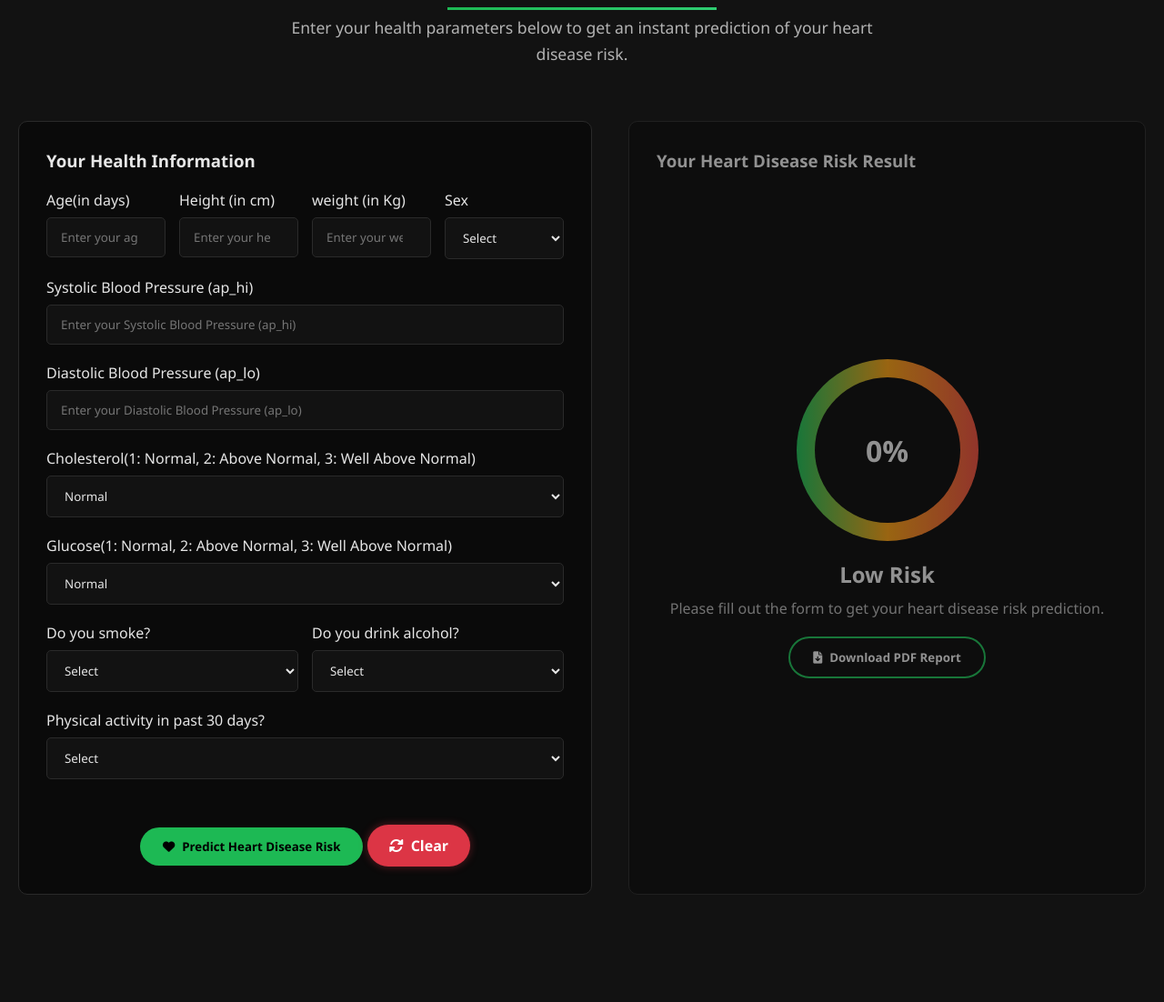
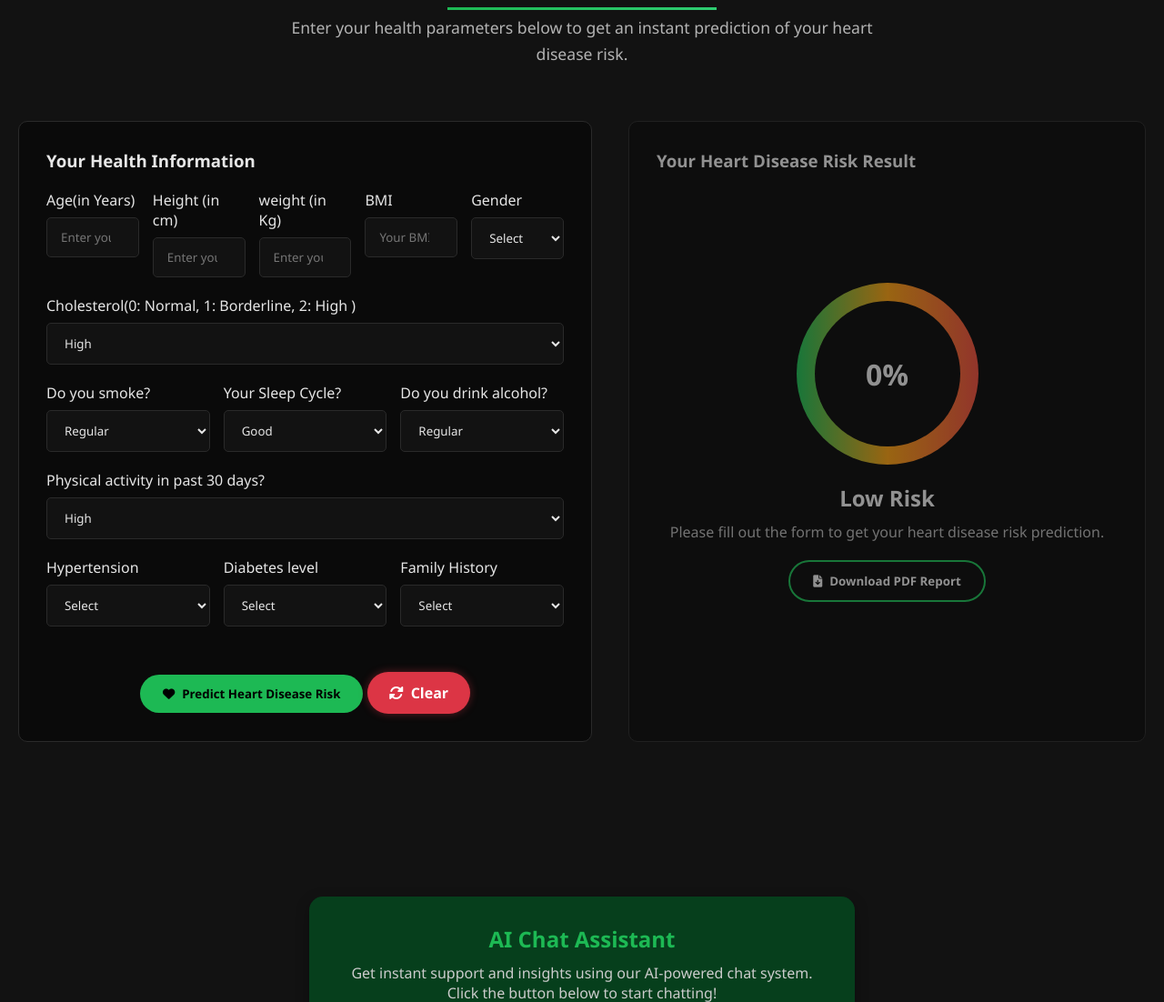
Before and after one commit to Srinjoy2004/CardioSense.AI_Backend, a Flask app: page / in a window 1280 px wide. Shown: the part 1952-3054 px from the top of the page at 91% size. Run offline with Flask 3, Linux system fonts and the light colour scheme; parts of the project's set-up code (start-up, migrations or seed data) failed here and were passed over; some libraries are stand-ins or nearby versions.

Commit message:
Update index.html

```diff
--- a/templates/index.html
+++ b/templates/index.html
@@ -142,7 +142,7 @@
               </div>
               <div class="form-row">
                 <div class="form-group">
-                  <label for="age">Age(in days)</label>
+                  <label for="age">Age(in Years)</label>
                   <input
                     type="number"
                     id="age"
@@ -172,7 +172,17 @@
                 </div>
 
                 <div class="form-group">
-                  <label for="sex">Sex</label>
+                  <label for="bmi">BMI</label>
+                  <input
+                    type="number"
+                    id="bmi"
+                    class="form-control"
+                    placeholder="Your BMI"
+                  />
+                </div>
+
+                <div class="form-group">
+                  <label for="sex">Gender</label>
                   <select id="sex" class="form-control">
                     <option value="">Select</option>
                     <option value="1">Male</option>
@@ -180,66 +190,46 @@
                   </select>
                 </div>
               </div>
-              <div class="form-group">
-                <label for="ap_hi">Systolic Blood Pressure (ap_hi)</label>
-                <input
-                  type="number"
-                  step="0.1"
-                  id="ap_hi"
-                  class="form-control"
-                  placeholder="Enter your Systolic Blood Pressure (ap_hi)"
-                />
-              </div>
 
-              <div class="form-group">
-                <label for="ap_lo">Diastolic Blood Pressure (ap_lo)</label>
-                <input
-                  type="number"
-                  step="0.1"
-                  id="ap_lo"
-                  class="form-control"
-                  placeholder="Enter your Diastolic Blood Pressure (ap_lo)"
-                />
-              </div>
+
+
 
               <div class="form-group">
                 <label for="ch"
-                  >Cholesterol(1: Normal, 2: Above Normal, 3: Well Above
-                  Normal)</label
+                  >Cholesterol(0: Normal, 1: Borderline, 2: High
+                  )</label
                 >
                 <select id="ch" class="form-control">
-                  <option value="1">Normal</option>
-                  <option value="2">Above Normal</option>
-                  <option value="3">Well Above</option>
+                  <option value="2">High</option>
+                  <option value="1">Borderline</option>
+                  <option value="0">Normal</option>
                 </select>
               </div>
 
-              <div class="form-group">
-                <label for="gl"
-                  >Glucose(1: Normal, 2: Above Normal, 3: Well Above
-                  Normal)</label
-                >
-                <select id="gl" class="form-control">
-                  <option value="1">Normal</option>
-                  <option value="2">Above Normal</option>
-                  <option value="3">Well Above</option>
-                </select>
-              </div>
+
 
               <div class="form-row">
                 <div class="form-group">
                   <label for="smoking">Do you smoke?</label>
                   <select id="smoking" class="form-control">
-                    <option value="">Select</option>
-                    <option value="1">Yes</option>
+                    <option value="2">Regular</option>
+                    <option value="1">Occasionally</option>
                     <option value="0">No</option>
+                  </select>
+                </div>
+                <div class="form-group">
+                  <label for="sleep">Your Sleep Cycle?</label>
+                  <select id="sleep" class="form-control">
+                    <option value="2">Good</option>
+                    <option value="1">Average</option>
+                    <option value="0">Poor</option>
                   </select>
                 </div>
                 <div class="form-group">
                   <label for="alcohol">Do you drink alcohol?</label>
                   <select id="alcohol" class="form-control">
-                    <option value="">Select</option>
-                    <option value="1">Yes</option>
+                    <option value="2">Regular</option>
+                    <option value="1">Occasionally</option>
                     <option value="0">No</option>
                   </select>
                 </div>
@@ -249,6 +239,33 @@
                 <div class="form-group">
                   <label for="physical">Physical activity in past 30 days?</label>
                   <select id="physical" class="form-control">
+                    <option value="2">High</option>
+                    <option value="1">Medium</option>
+                    <option value="0">Low</option>
+                  </select>
+                </div>
+              </div>
+
+              <div class="form-row">
+                <div class="form-group">
+                  <label for="hypertension">Hypertension</label>
+                  <select id="hypertension" class="form-control">
+                    <option value="">Select</option>
+                    <option value="1">Yes</option>
+                    <option value="0">No</option>
+                  </select>
+                </div>
+                <div class="form-group">
+                  <label for="diabetes">Diabetes level</label>
+                  <select id="diabetes" class="form-control">
+                    <option value="">Select</option>
+                    <option value="1">Yes</option>
+                    <option value="0">No</option>
+                  </select>
+                </div>
+                <div class="form-group">
+                  <label for="family">Family History</label>
+                  <select id="family" class="form-control">
                     <option value="">Select</option>
                     <option value="1">Yes</option>
                     <option value="0">No</option>
@@ -301,26 +318,29 @@
         </div>
         <script>
           document.getElementById("clear-btn").addEventListener("click", function() {
-
+            // Clear all form input fields
             document.getElementById("age").value = "";
             document.getElementById("height").value = "";
             document.getElementById("weight").value = "";
+            document.getElementById("bmi").value = "";
             document.getElementById("sex").value = "";
-              document.getElementById("ap_hi").value = "";
-              document.getElementById("ap_lo").value = "";
-              document.getElementById("ch").value = "1";
-              document.getElementById("gl").value = "1";
-              document.getElementById("smoking").value = "";
-              document.getElementById("alcohol").value = "";
-              document.getElementById("physical").value = "";
+            document.getElementById("ch").value = "1"; // Default to borderline
+            document.getElementById("smoking").value = "0"; // Default to No
+            document.getElementById("sleep").value = "1"; // Default to Average
+            document.getElementById("alcohol").value = "0"; // Default to No
+            document.getElementById("physical").value = "1"; // Default to Medium
+            document.getElementById("hypertension").value = "";
+            document.getElementById("diabetes").value = "";
+            document.getElementById("family").value = "";
 
-
+            // Reset prediction results
             document.getElementById("risk-percentage").innerText = "0%";
             document.getElementById("risk-level").innerText = "Low Risk";
             document.getElementById("risk-message").innerText = "Please fill out the form to get your heart disease risk prediction.";
             document.getElementById("download-btn").disabled = true;
-          });
+          }); // <-- Added closing brace and parenthesis
         </script>
+
       </section>
 
     <!-- CHATBOT SECTION -->
@@ -424,7 +444,7 @@
                         <div class="testimonial-author">
                             <div class="author-avatar">MD</div>
                             <div class="author-info">
-                                <h4>Dr. Mrityunjoy Datta</h4>
+                                <h4>Dr. Nunudin Datta</h4>
                                 <small>Doctor(BHMS)</small>
                             </div>
                         </div>
@@ -513,7 +533,7 @@
                   <h3> Our Newsletter</h3>
                   <p>Subscribe to our newsletter to receive the latest updates on heart health and our AI technology.</p>
                   <div class="newsletter-form">
-                      <input type="email" id="email-input" name="newsletter-email" placeholder="Your email address">
+                      <input type="email" id="email-input" placeholder="Your email address">
                       <button onclick="validateEmail()">Subscribe</button>
                   </div>
                 </div>
@@ -535,31 +555,10 @@
           } else if (!emailPattern.test(email)) {
               alert("Please enter a valid email address.");
           } else {
-
-                // Send POST request to backend
-                fetch('/newsletter/subscribe', {
-                  method: 'POST',
-                  headers: {
-                      'Content-Type': 'application/json'
-                  },
-                  body: JSON.stringify({ email: email })
-                })
-                .then(response => response.json())
-                .then(data => {
-                  if (data.message) {
-                      alert(data.message); // Show success message
-                      emailInput.value = "";
-                  } else if (data.error) {
-                      alert("Subscription failed: " + data.error);
-                  }
-                })
-                .catch(error => {
-                  console.error('Error:', error);
-                  alert("An error occurred while subscribing.");
-                });
+              alert("Thank you for subscribing! You will receive our latest updates.");
+              emailInput.value = ""; // Clear input after successful subscription
           }
       }
-
   </script>
 
 
```
Lines whose indentation alone changed are shown as unchanged.
